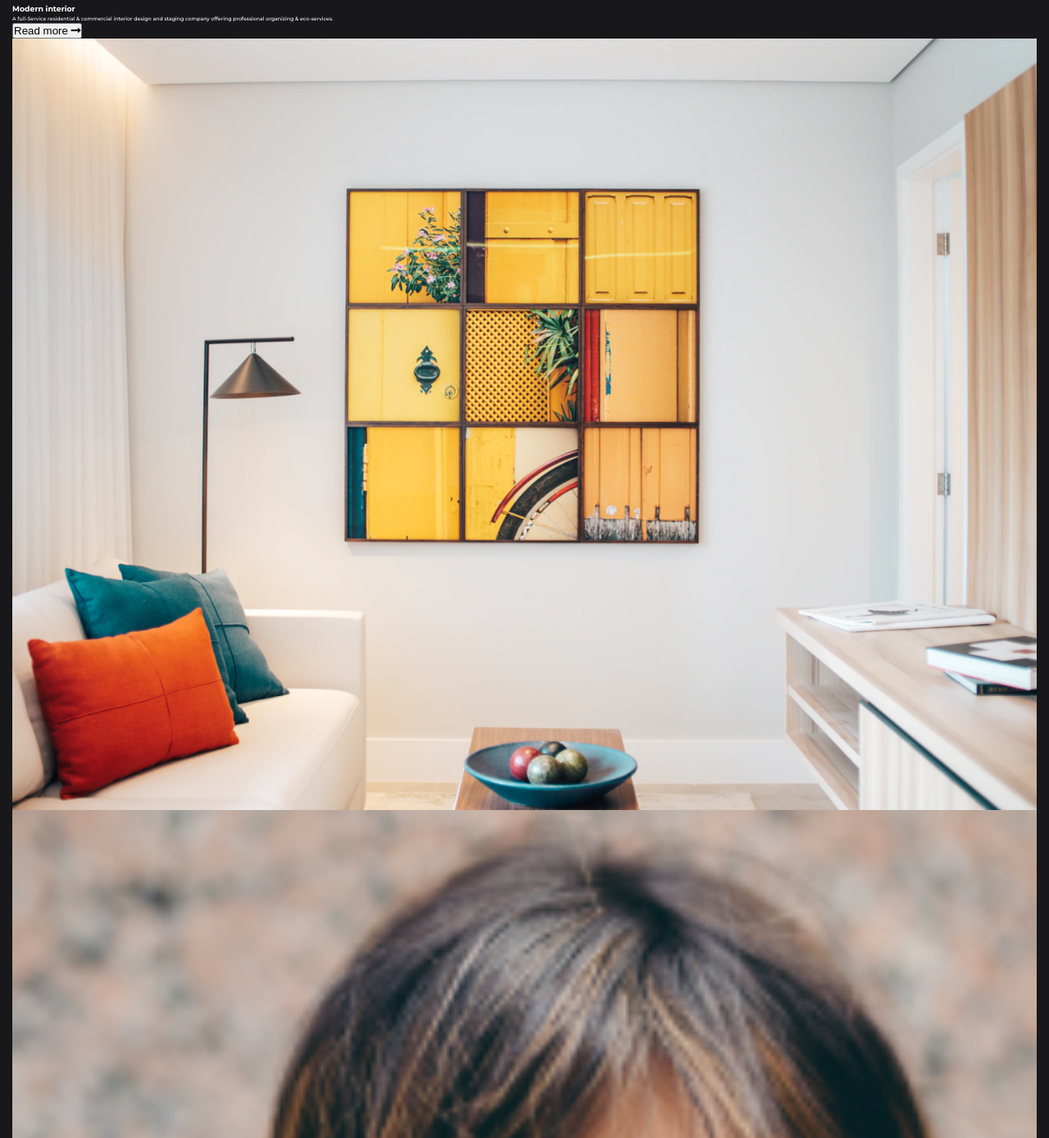
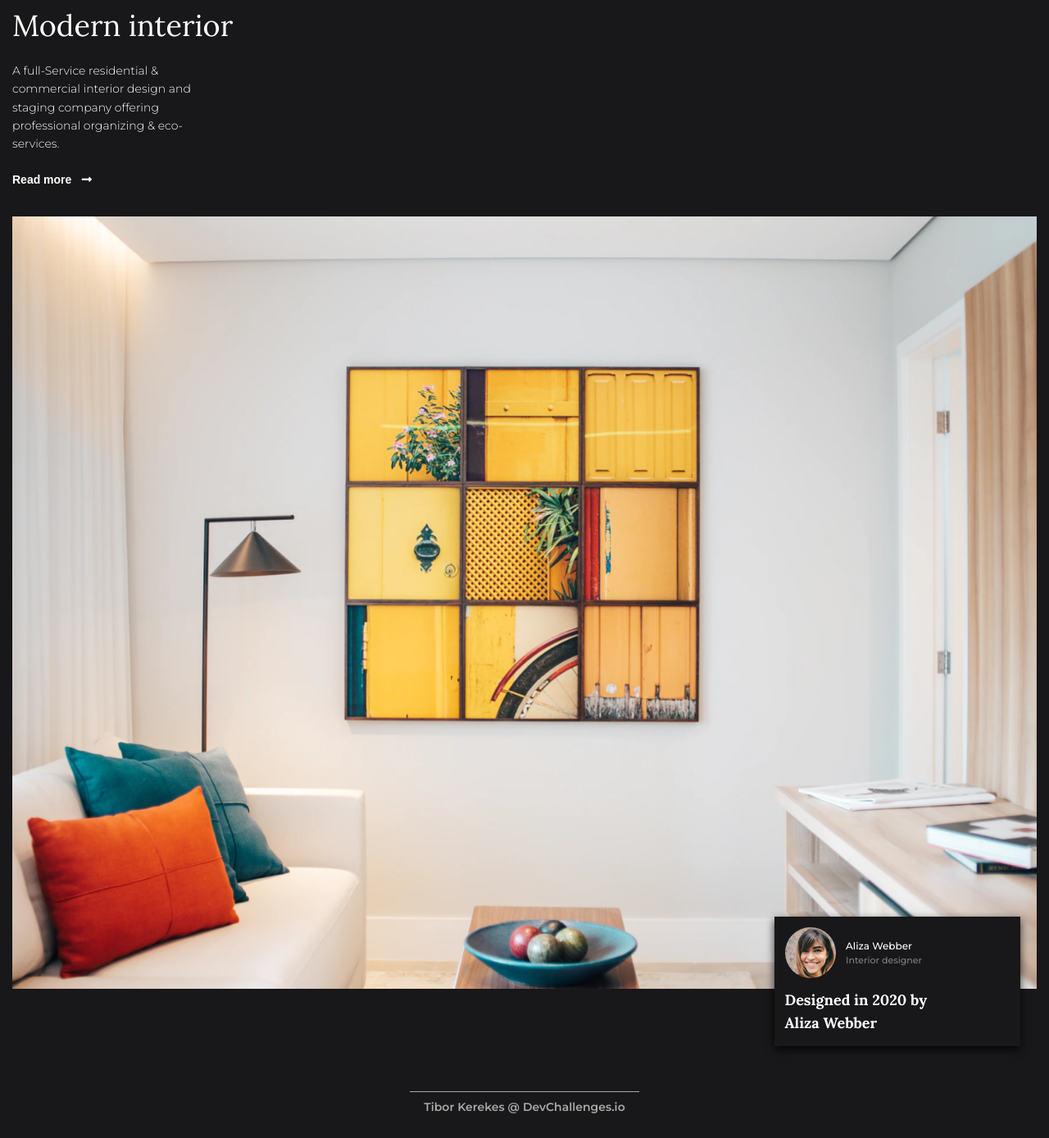
Before and after one commit to inzsenyor/interior-consultant-master, a plain HTML site: page index.html in a window 1280 px wide. Shown: the part 72-1460 px from the top of the page at 82% size. Drawn offline with nearby package versions, Linux system fonts and the light colour scheme.

Commit message:
style reworked

```diff
--- a/app.js
+++ b/app.js
@@ -6,10 +6,12 @@ hambiBtn.addEventListener('click', function (e) {
   nav.classList.add('open');
   hambiBtn.style.display = 'none';
   closeBtn.style.display = 'block';
+  document.body.style.overflowY = 'hidden';
 });
 
 closeBtn.addEventListener('click', function (e) {
   nav.classList.remove('open');
   hambiBtn.style.display = 'block';
   closeBtn.style.display = 'none';
+  document.body.style.overflowY = 'scroll';
 });
--- a/index.html
+++ b/index.html
@@ -28,8 +28,8 @@
           <li class="navigation__item"><a href="#" class="navigation__link">About</a></li>
           <li class="navigation__item"><a href="#" class="navigation__link">Contact</a></li>
         </ul>
-        <button class="hamburger"><i class="fas fa-bars fa-lg"></i></button>
-        <button class="close"><i class="fas fa-times fa-lg"></i></button>
+        <button class="hamburger"><i class="fas fa-bars fa-2x"></i></button>
+        <button class="close"><i class="fas fa-times fa-2x"></i></button>
       </header>
       <section class="hero">
         <div class="hero__left">
@@ -53,7 +53,7 @@
             </div>
             <div class="designer__about">
               <h3 class="name">Aliza Webber</h3>
-              <h4 class="titel">Interior designer</h4>
+              <h4 class="title">Interior designer</h4>
             </div>
           </div>
           <h2>Designed in 2020 by Aliza Webber</h2>
--- a/style.css
+++ b/style.css
@@ -9,6 +9,8 @@ font-family: 'Montserrat', sans-serif;*/
 :root {
   --clr-dark-bg: #181719;
   --clr-white: #fff;
+  --clr-grey: #828282;
+  --clr-grey-light: #a9a9a9;
 }
 
 *,
@@ -37,6 +39,7 @@ img {
   width: 100%;
   max-width: 130rem;
   padding: 0 1.5rem;
+  margin: 0 auto;
 }
 
 a {
@@ -114,3 +117,101 @@ header {
 .navigation .navigation__link.active {
   font-weight: 700;
 }
+
+.hero {
+  position: relative;
+  margin-bottom: 20em;
+}
+
+.hero__left h1 {
+  font-size: 3.6rem;
+  font-family: 'Lora', serif;
+  font-weight: 400;
+  margin-bottom: 0.4em;
+}
+
+.hero__text {
+  font-size: 1.4rem;
+  font-weight: 300;
+  max-width: 24rem;
+}
+
+.btn {
+  font-weight: 600;
+  font-size: 14px;
+  border: none;
+  outline: none;
+  background-color: transparent;
+  color: var(--clr-white);
+  margin: 1.2em 0 2.2em 0;
+  padding: 0.5em 0 0.5em 0;
+  cursor: pointer;
+}
+
+.btn:hover {
+  opacity: 0.8;
+  transition: all 0.2s ease;
+}
+
+.fa-long-arrow-alt-right {
+  margin-left: 0.6em;
+  transition: all 0.2s ease;
+}
+
+.btn:hover .fa-long-arrow-alt-right {
+  transform: translateX(5px);
+}
+
+.designer__wrapper {
+  width: 30rem;
+  position: absolute;
+  background-color: var(--clr-dark-bg);
+  right: 2rem;
+  bottom: -7rem;
+  padding: 2em;
+  box-shadow: 0px 4px 10px rgba(0, 0, 0, 0.8);
+}
+
+.designer__wrapper h2 {
+  font-size: 1.8rem;
+  font-family: 'Lora', serif;
+  max-width: 21rem;
+  margin-top: 0.7em;
+}
+
+.designer__details {
+  display: flex;
+  align-items: center;
+}
+
+.designer__image {
+  width: 6.2rem;
+  border-radius: 50%;
+  overflow: hidden;
+}
+
+.designer__about {
+  margin-left: 2em;
+}
+
+.designer__about .name {
+  font-size: 1.2rem;
+  font-weight: 500;
+}
+
+.designer__about .title {
+  color: var(--clr-grey);
+  font-size: 1.1rem;
+  font-weight: 500;
+}
+
+footer {
+  width: 28rem;
+  font-size: 1.4rem;
+  text-align: center;
+  padding: 0.5em 1em 1.5em 1em;
+  font-weight: 600;
+  color: var(--clr-grey-light);
+  border-top: 1px solid var(--clr-grey-light);
+  margin: 0 auto;
+}
```
